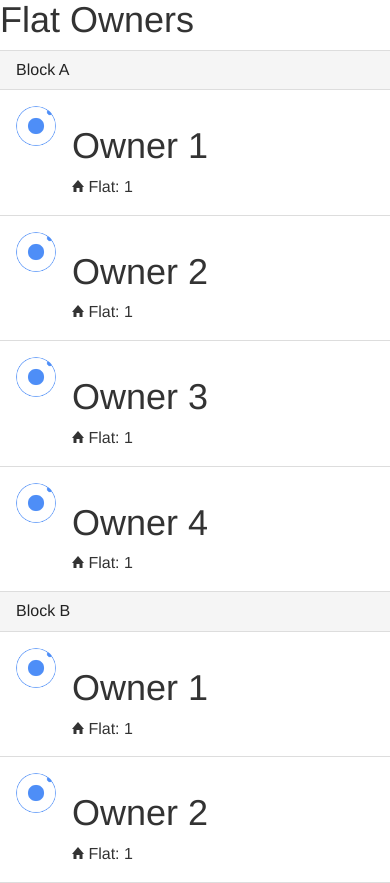
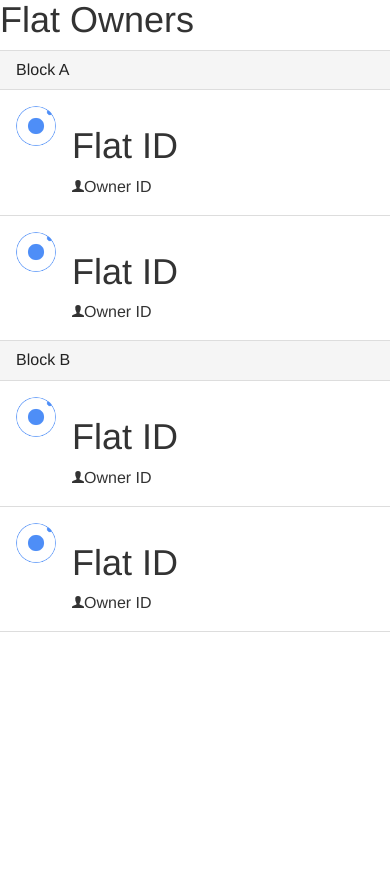
Before and after one commit to Mahendrarrao/Flat-App, a website: page www/index.html in a window 390 px wide. After the commit the page ends 844 px from the top, so only its background shows below. Drawn offline with nearby package versions, Linux system fonts and the light colour scheme; files that its build step writes are made by us from their sources; files whose address does not match are found by name.

Commit message:
Minor changes

```diff
--- a/www/index.html
+++ b/www/index.html
@@ -43,42 +43,30 @@
       </div>
     <a class="item item-avatar" href="#myModal1" data-toggle="modal">
       <img src="img/ionic.png">
-      <h1>Owner 1</h1>
-        <i class="icon ion-home"> Flat: 1</i>
+      <h1>Flat ID</h1>
+        <i class="icon ion-person">Owner ID</i>
+    </a>
+    <a class="item item-avatar" href="#myModal1" data-toggle="modal">
+      <img src="img/ionic.png">
+      <h1>Flat ID</h1>
+        <i class="icon ion-person">Owner ID</i>
     </a>
 
-    <a class="item item-avatar" href="#myModal1" data-toggle="modal">
-      <img src="img/ionic.png">
-      <h1>Owner 2</h1>
-        <i class="icon ion-home"> Flat: 1</i>
-    </a>
-
-    <a class="item item-avatar" href="#myModal1" data-toggle="modal">
-      <img src="img/ionic.png">
-      <h1>Owner 3</h1>
-        <i class="icon ion-home"> Flat: 1</i>
-    </a>
-
-    <a class="item item-avatar" href="#myModal1" data-toggle="modal">
-      <img src="img/ionic.png">
-      <h1>Owner 4</h1>
-        <i class="icon ion-home"> Flat: 1</i>
-    </a>
     <div class="item item-divider">
       Block B
     </div>
 
-    <a href="#myModal1" class="item item-avatar" data-toggle="modal">
+    <a class="item item-avatar" href="#myModal1" data-toggle="modal">
       <img src="img/ionic.png">
-      <h1>Owner 1</h1>
-        <i class="icon ion-home"> Flat: 1</i>
+      <h1>Flat ID</h1>
+        <i class="icon ion-person">Owner ID</i>
+    </a>
+<a class="item item-avatar" href="#myModal1" data-toggle="modal">
+      <img src="img/ionic.png">
+      <h1>Flat ID</h1>
+        <i class="icon ion-person">Owner ID</i>
     </a>
 
-    <a class="item item-avatar" href="#myModal1" data-toggle="modal">
-      <img src="img/ionic.png">
-      <h1>Owner 2</h1>
-        <i class="icon ion-home"> Flat: 1</i>
-    </a>
 </div>
       </ion-content>
     </ion-side-menu-content>
@@ -97,9 +85,12 @@
           <h4 class="modal-title">Resident Payment Details</h4>
         </div>
         <div class="modal-body">
-         content
+         <div class="list list-inset">
+            <div class="item">Bill ID</div>
+            <div class="item">Due Date</div>
+          </div>
         </div>
-        <div class="modal-footer"><b>Amount : INR 00000</b>
+        <div class="modal-footer"><b>Amount to be Paid : INR 00000</b>
           <button type="button" class="btn btn-default" data-dismiss="modal">Close</button>
         </div>
       </div><!-- /.modal-content -->
```
